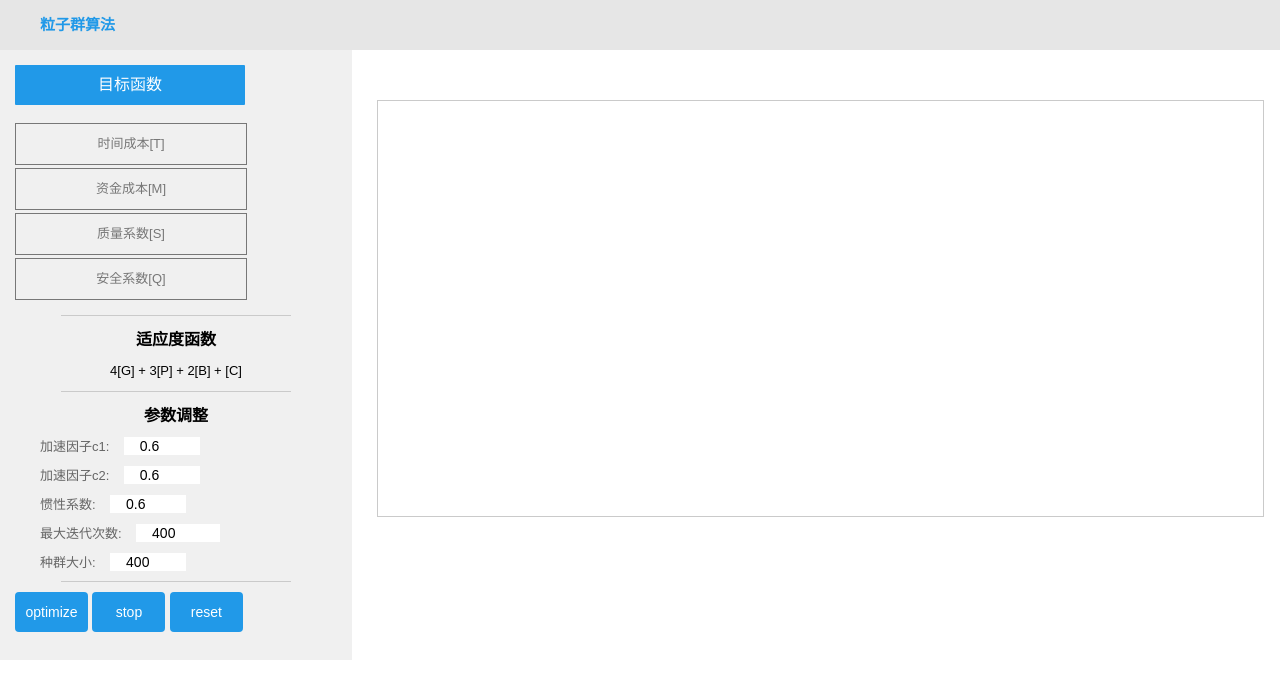
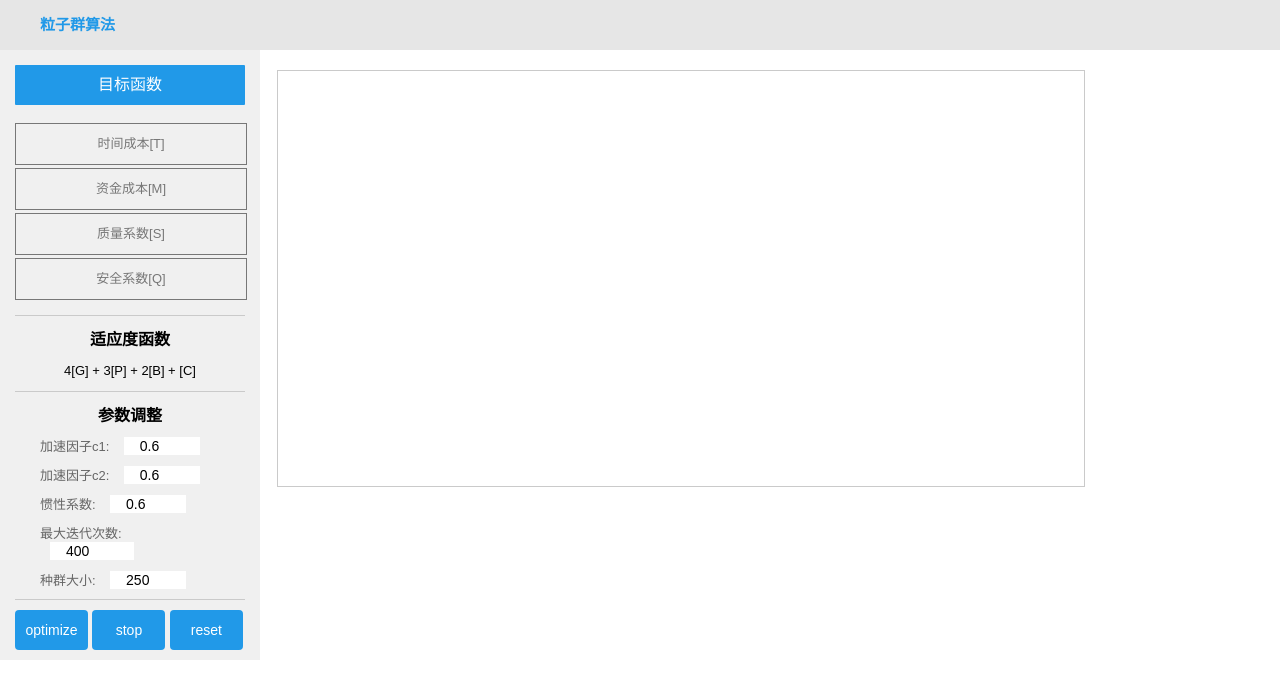
Before and after one commit to SunShinewyf/pso, a website: page index.html in a window 1280 px wide. Drawn offline with Linux system fonts and the light colour scheme.

Commit message:
update the index.js'

```diff
--- a/assets/css/index.css
+++ b/assets/css/index.css
@@ -17,7 +17,7 @@ header p{
     margin-left:40px;
 }
 .sidebar{
-    width:27.5%;
+    width:260px;
     background-color: rgb(240,240,240);
     height: 610px;
     float: left;
@@ -108,13 +108,13 @@ h4{
     border-radius: 4px;
 }
 .app{
-    width:72%;
+    width:840px;
     height: 610px;
-    float: right;
+    float: left;
 }
 #canvasPos{
     width:96%;
     height: 68%;
-    margin:50px 2%;
+    margin:20px 2%;
     border:1px solid #cacaca;
 }
--- a/index.html
+++ b/index.html
@@ -45,7 +45,7 @@
                 </div>
                 <div class="area">
                     <label for="size">种群大小:</label>
-                    <input id="size" type="number" min="0" max="800" value="400" step="100">
+                    <input id="size" type="number" min="0" max="800" value="250" step="100">
                 </div>
 
             </div>
--- a/src/index.js
+++ b/src/index.js
@@ -9,9 +9,16 @@
     var optimizer = new pso.Optimizer();
     var iteration = 0;
     var c1,c2,w,maxGen,size;
-    var fitnessFunction = null;
+    var fitnessFunction =  function (x) { return Math.cos(Math.PI * 2 * x[0]) * 5 - Math.pow(x[0], 2); };
     var domain = new pso.Interval(-5.12,5.12);
     var particles = [];
+
+    maxGen = parseInt(document.getElementById('maxGen').value);
+    size = parseInt(document.getElementById('size').value);
+
+    c1 = parseFloat(document.getElementById('c1').value);
+    c2 = parseFloat(document.getElementById('c2').value);
+    w = parseFloat(document.getElementById('w').value);
 
     //优化函数
     function start(){
@@ -43,6 +50,7 @@
     }
     //画图函数
     function drawFunction(){
+
         var cy = canvas.height / 2;
         var ax = canvas.width / (size-1);
 
@@ -61,6 +69,13 @@
         }
         con2d.stroke();
     }
+
+    function drawLine(x1,y1,x2,y2){
+        con2d.moveTo(x1,y1);
+        con2d.moveTo(x2,y2);
+    }
+
+
     //更新粒子群算法中的参数
     function updateParameters(){
         maxGen = parseInt(document.getElementById('maxGen').value);
```
